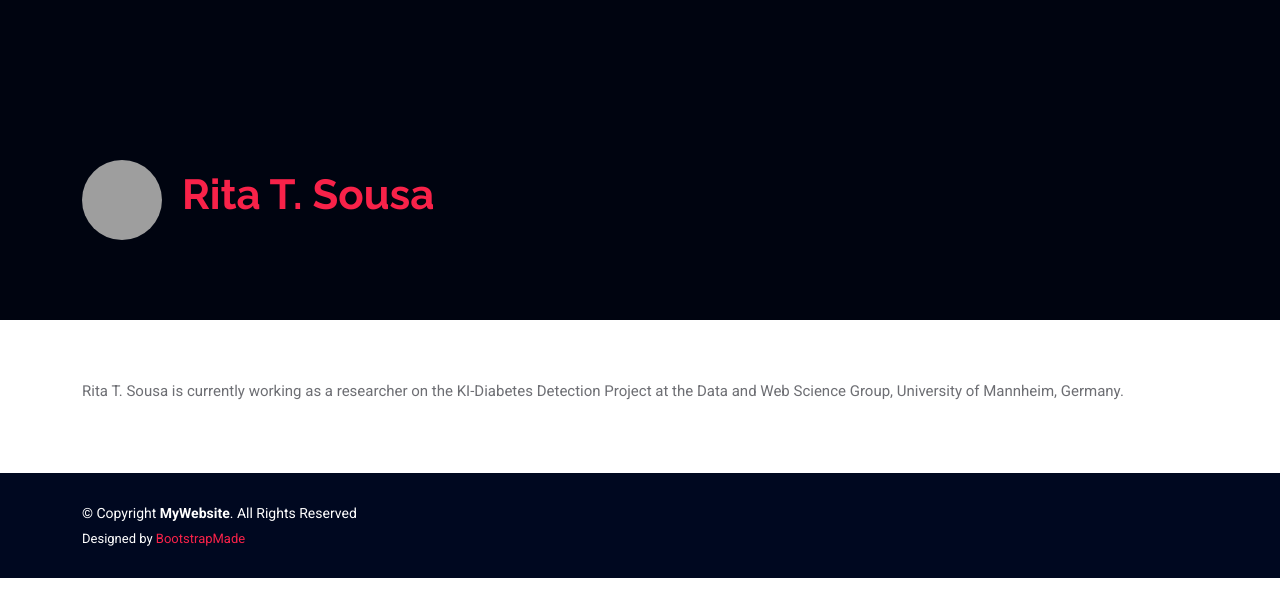
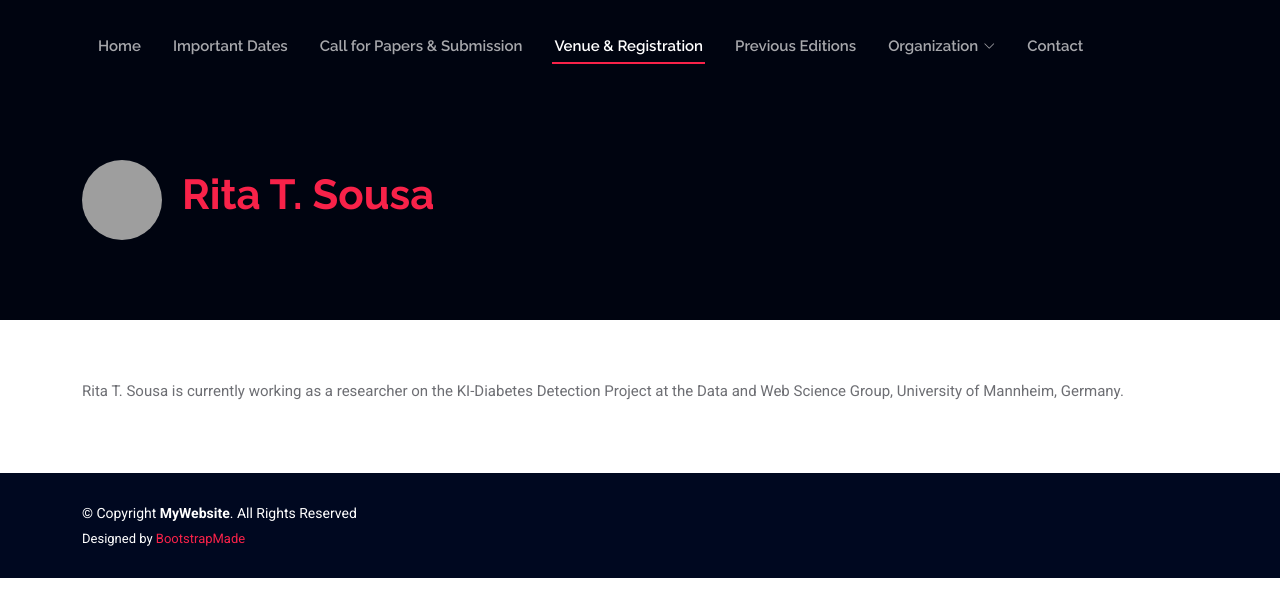
Before and after one commit to sewebmeda-workshop/sewebmeda26, a plain HTML site: page rita-details.html in a window 1280 px wide. Drawn offline with Linux system fonts and the light colour scheme; grey boxes are pictures that could not be loaded.

Commit message:
Update rita-details.html

```diff
--- a/rita-details.html
+++ b/rita-details.html
@@ -39,6 +39,23 @@
   <header id="header" class="header d-flex align-items-center fixed-top">
     <div class="container-fluid container-xl position-relative d-flex align-items-center">
       <nav id="navmenu" class="navmenu">
+        <ul>
+          <li><a href="index.html">Home<br></a></li>
+          <!--<li><a href="schedule.html">Schedule</a></li>-->
+          <li><a href="dates.html">Important Dates</a></li>
+          <li><a href="call.html">Call for Papers & Submission</a></li>
+          <li><a href="venue.html" class="active">Venue & Registration</a></li>
+          <!--<li><a href="journal.html">Journal Submission</a></li>-->
+          <li><a href="previous.html">Previous Editions</a></li>
+          <li class="dropdown"><a href="organization.html"><span>Organization</span>
+            <i class="bi bi-chevron-down toggle-dropdown"></i></a>
+            <ul>
+              <li><a href="organization.html#organization">Organizing Comittee</a></li>
+              <li><a href="organization.html#program">Program Committee</a></li>
+            </ul>
+          </li>
+          <li><a href="contact.html">Contact</a></li>
+        </ul>
         <i class="mobile-nav-toggle d-xl-none bi bi-list"></i>
       </nav>
 
```
